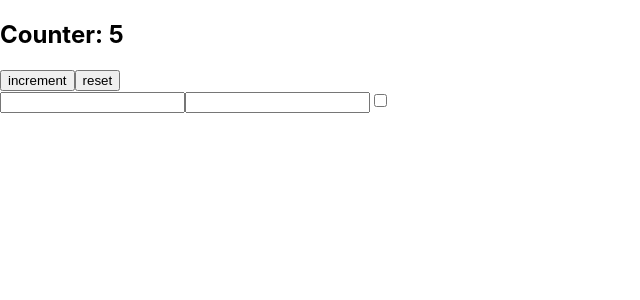
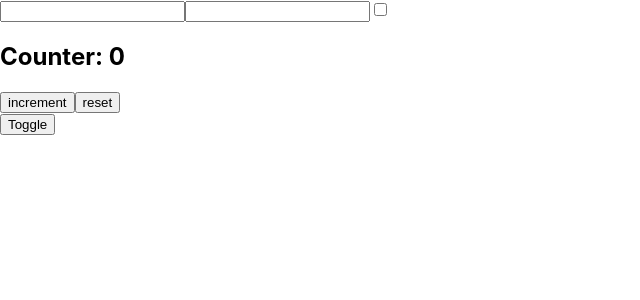
Before and after one commit to Edoardo-Longo/Esercizi-React, a React (Create React App) app in the folder my-app/: page / in a window 1280 px wide. Shown: the top 300 px of the page, without its empty margins (0-640 px from the left). Built offline with nearby package versions, Linux system fonts and the light colour scheme.

Commit message:
useEffect 2

```diff
--- a/my-app/src/App.js
+++ b/my-app/src/App.js
@@ -1,16 +1,24 @@
 import Counter from './Counter';
 import Login from './Login';
+import {useState} from 'react'
 
 function App() {
+
+  const [toggle,setToggle]=useState(true)
 
   function onCounterChange(counter){
     console.log(`The count now is ${counter}`)
   }
 
+  function handleButton(){
+    setToggle((s)=>!s)
+  }
+
   return (
     <div className="App">
-      <Counter initialValue={5} onCounterChange={onCounterChange}/>
       <Login/>
+      {toggle && <Counter onCounterChange={onCounterChange}/>}
+     <button onClick={handleButton} >Toggle</button>
     </div>
   );
 }
--- a/my-app/src/Counter.js
+++ b/my-app/src/Counter.js
@@ -2,6 +2,13 @@ import { useState, useEffect } from "react";
 
 function Counter({ initialValue = 0, onCounterChange }) {
   const [counter, setCounter] = useState(initialValue);
+
+  useEffect(()=>{
+    console.log('I have mounted')
+    return()=>{
+        console.log('I am about to be unmounted')
+    }
+  },[])
 
   useEffect(() => {
     onCounterChange(counter);
```
